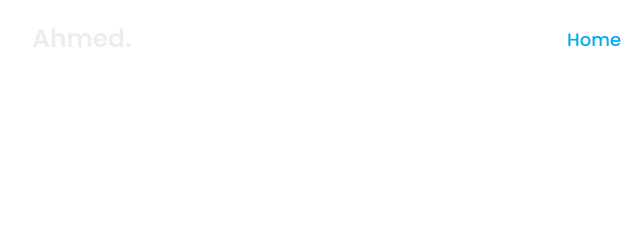
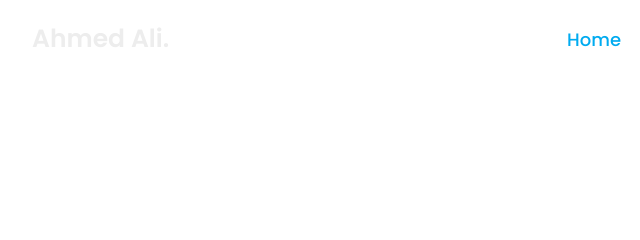
Before and after one commit to ahmedalielashry/personal-website, a plain HTML site: page index.html in a window 1280 px wide. Shown: the top 240 px of the page, 96-736 px from the left. Drawn offline with nearby package versions, Linux system fonts and the light colour scheme.

Commit message:
Saved index + readme not style

```diff
--- a/index.html
+++ b/index.html
@@ -10,7 +10,7 @@
 </head>
 <body>
     <header class="header">
-        <a href="#" class="logo">Ahmed.</a>
+        <a href="#" class="logo">Ahmed Ali.</a>
 
         <nav class="navbar">
             <a href="#" class="active">Home</a>
```
Also changed, not shown: 1 other file.
